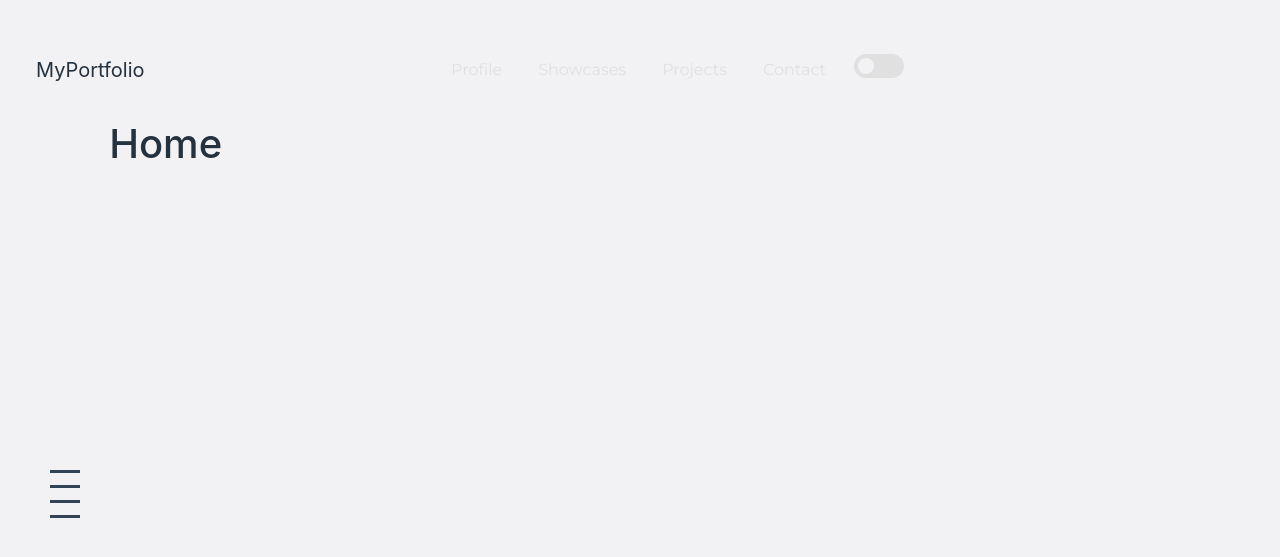
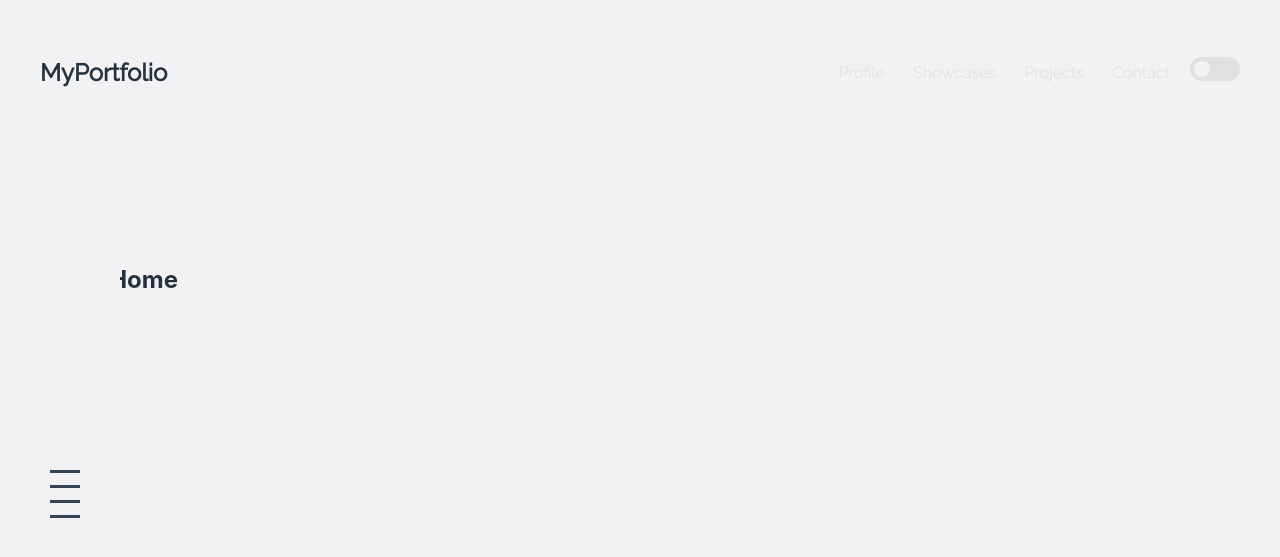
Before and after one commit to JaninaMattes/janinamattes.github.io, a Jekyll site: the page built from index.html, in a window 1280 px wide and 900 px high. Shown: the top 557 px of the window. Built offline with Jekyll 4.4.1, drawn with Linux system fonts in a browser that asks for light colours.

Commit message:
src: Fix header spacing

```diff
--- a/_includes/head.html
+++ b/_includes/head.html
@@ -1,6 +1,7 @@
 <head>
   <meta charset="UTF-8" />
-  <meta name="viewport" content="width=device-width, initial-scale=1">
+  <meta http-equiv="X-UA-Compatible" content="IE=edge">
+  <meta name="viewport" content="width=device-width, initial-scale=1"/>
   <!-- Add fonts here -->
   <link rel="stylesheet" href="https://fonts.googleapis.com/css?family=Roboto">
   <link rel="stylesheet" href="https://fonts.googleapis.com/css?family=Raleway">
--- a/_includes/header.html
+++ b/_includes/header.html
@@ -4,19 +4,25 @@
 current_page = fullurl %} {% elsif page.url contains fullurl %} {% assign
 current_page = fullurl %} {% endif %} {% endfor %}
 
-<nav class="navbar navbar-expand-xl">
-  <div class="d-flex flex-grow-1">
-    <span class="w-100 d-lg-none d-block"
-      ><!-- hidden spacer to center brand on mobile --></span
-    >
-    <!-- logo -->
-    <a class="navbar-brand d-none d-lg-inline-block" href="/profile"
-      >MyPortfolio</a
-    >
-  </div>
-  <!-- navnar itself -->
-  <div class="navbar-collapse flex-grow-1 text-right" style="background-color: transparent;">
-    <ul class="navbar-nav ml-auto flex-nowrap">
+<nav class="navbar navbar-expand-lg">
+  <!-- Use align-items-center to vertically center content -->
+  <a class="navbar-brand" href="/profile"><h1>MyPortfolio</h1></a>
+
+  <button
+    class="navbar-toggler"
+    type="button"
+    data-toggle="collapse"
+    data-target="#navBarToggler"
+    aria-controls="navBarToggler"
+    aria-expanded="false"
+    aria-label="Toggle navigation"
+  >
+    <span class="navbar-toggler-icon"></span>
+  </button>
+
+  <div class="collapse navbar-collapse navigation" id="navBarToggler">
+    <ul class="navbar-nav ml-auto">
+      <!-- Use ml-auto to push navigation to the right -->
       {% for entry in site.data.navigation %} {% assign sublinks =
       entry.sublinks %}
       <li class="nav-item">
@@ -29,9 +35,10 @@
       {% endfor %}
     </ul>
 
-    <!--- toggle switch-->
+    <!-- Toggle switch -->
     <label class="switch">
-      <span class="slider round" onclick="toggleTheme()" span>
+      <input type="checkbox"/>
+      <span class="slider round" onclick="toggleTheme()"></span>
     </label>
 
   </div>
--- a/assets/css/custom-btn.css
+++ b/assets/css/custom-btn.css
@@ -1,11 +1,14 @@
+/* Style for the checkbox container */
 .switch {
   position: relative;
   display: inline-block;
   width: 50px;
   height: 24px;
-  padding: 8px;
+  padding: 0;
+  box-sizing: content-box;
 }
 
+/* Style for the slider */
 .slider {
   position: absolute;
   cursor: pointer;
@@ -14,8 +17,8 @@
   right: 0;
   bottom: 0;
   background-color: var(--bg-color-light);
-  -webkit-transition: .4s;
-  transition: .4s;
+  transition: background-color 0.4s, box-shadow 0.4s;
+  border-radius: 24px;
 }
 
 .slider:before {
@@ -26,28 +29,31 @@
   left: 4px;
   bottom: 4px;
   background-color: var(--bg-color);
-  -webkit-transition: .4s;
-  transition: .4s;
+  transition: transform 0.4s;
+  border-radius: 50%;
+}
+
+input[type="checkbox"] {
+  appearance: none;
+  -webkit-appearance: none;
+  -moz-appearance: none;
+  width: 100%;
+  height: 100%;
+  margin: 0;
+  opacity: 0;
 }
 
 input:checked + .slider {
   background-color: var(--bg-color-light);
-}
-
-input:focus + .slider {
   box-shadow: 0 0 1px var(--bg-color-light);
 }
 
 input:checked + .slider:before {
-  -webkit-transform: translateX(26px);
-  -ms-transform: translateX(26px);
   transform: translateX(26px);
 }
 
-.slider.round {
-  border-radius: 34px;
+label {
+  cursor: pointer;
+  font-size: 16px;
+  user-select: none;
 }
-
-.slider.round:before {
-  border-radius: 50%;
-}
--- a/assets/css/custom-nav.css
+++ b/assets/css/custom-nav.css
@@ -1,16 +1,20 @@
 .navbar {
-  width: 100vh;
+  position: relative;
+  justify-content: space-evenly;
+  font-family: "Raleway";
+  list-style: none;
+  margin: 0;
+  padding: 8px 0;
+  display: flex;
+  align-items: center;
 }
 
 .navbar ul {
-  display: flex;
-  list-style: none;
-  margin: 0;
-  padding: 0;
+  font-weight: 300;
 }
 
 .navbar li {
-  margin-right: 20px;
+  margin-right: 12px;
 }
 
 .navbar a {
@@ -53,6 +57,10 @@
   display: block;
 }
 
+li *:last-child {
+  margin-bottom: 0;
+}
+
 .navbar ul ul li {
   margin: 0;
   white-space: nowrap;
@@ -66,17 +74,18 @@
 /* Style the current and selected page's link in submenus */
 .navbar ul ul a.active,
 .navbar ul ul a.selected {
-
   color: var(--text-color);
 }
 
+.collapse {
+  margin:0;
+}
 .navbar-collapse {
   padding: 5px 0;
   margin: 0;
 }
 
 .navbar-nav .nav-item {
-  font-family: "Montserrat";
   font-size: 16px;
 }
 
@@ -90,17 +99,14 @@
   color: var(--text-color-light);
 }
 
-.logo {
-  font-size: 24px;
-  font-weight: bold;
-  font-family: "Railway";
-  text-decoration: none;
-  color: var(--text-color);
-  transition: color 0.3s ease;
+.navigation {
+  margin-left: auto;
 }
 
-.logo:hover {
-  color: var(--text-color-light);
+.navbar-brand {
+  margin: 0;
+  padding: 8px 0;
+  left: 0;
 }
 
 @media (min-width: 768px) {
--- a/assets/css/custom-sidebar.css
+++ b/assets/css/custom-sidebar.css
@@ -38,6 +38,10 @@
   transform: scaleX(1.4);
 }
 
+.sidebar-link:active .sidebar-line {
+  transform: scaleX(1.6);
+}
+
 .sidebar-item.selected .sidebar-link .sidebar-line {
   background-color: var(--text-color);
   transform: scaleX(1.6);
--- a/assets/css/layout.css
+++ b/assets/css/layout.css
@@ -1,16 +1,30 @@
+*,
+*::before,
+*::after {
+  box-sizing: border-box;
+}
+
 body {
+  font-size: 16px;
   background-color: var(--bg-color);
   color: var(--text-color);
 }
 
 header {
-  position: fixed;
-  display: flex;
-  width: 100%;
-  height: 100px;
-  margin: 20px;
-  background-color: transparent;
-  z-index: 1;
+  padding: 40px;
+}
+
+h1 {
+  display: block;
+  font-size: 24px;
+  font-weight: bold;
+  margin: 0;
+  padding: 0;
+  color: inherit;
+}
+
+h1:hover {
+  color: var(--text-color-light);
 }
 
 .main-container {
@@ -34,6 +48,7 @@
   margin: 20px 0 20px 20px;
   background-color: var(--bg-color);
   color: var(--text-color);
+  z-index: 1;
 }
 
 .fixed-nav-left {
@@ -47,7 +62,7 @@
 }
 
 .rotated-text {
-  font-family: 'Montserrat';
+  font-family: "Montserrat";
   font-size: 16px;
   transform: rotate(90deg);
   transform-origin: left bottom;
```
